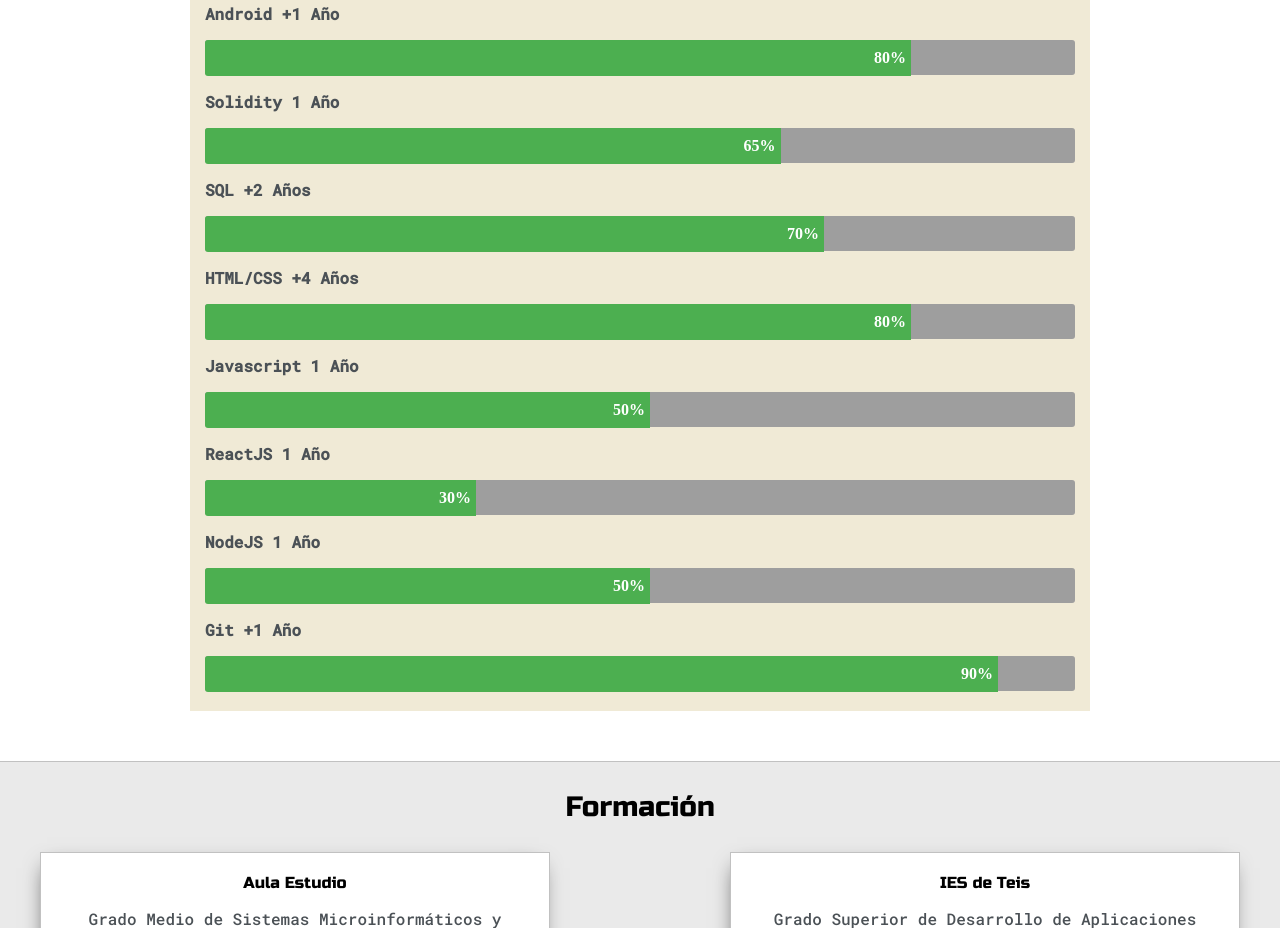
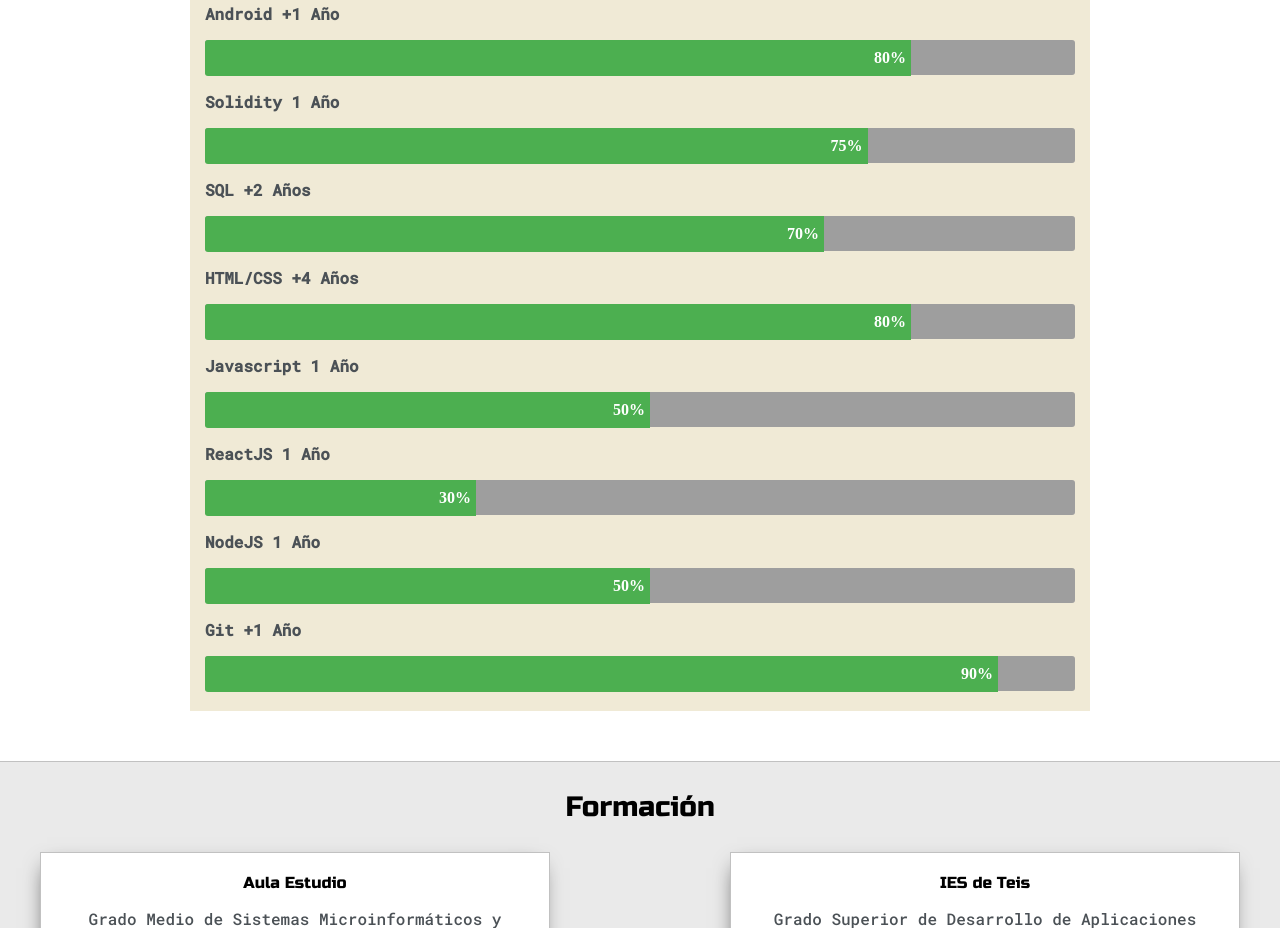
Before and after one commit to Blanko08/MyPortfolio, a plain HTML site: page index.html in a window 1280 px wide. Shown: the part 1278-2206 px from the top of the page. Drawn offline with Linux system fonts and the light colour scheme.

Commit message:
Actualización de skills

```diff
--- a/index.html
+++ b/index.html
@@ -121,7 +121,7 @@
                         </div>
                         <p>Solidity 1 Año</p>
                         <div class="container-skill-bars">
-                            <div class="skill solidity">65%</div>
+                            <div class="skill solidity">75%</div>
                         </div>
                         <p>SQL +2 Años</p>
                         <div class="container-skill-bars">
--- a/styles.css
+++ b/styles.css
@@ -307,7 +307,7 @@ h6 { font-size: 16px; }
 .java {width: 80%; border-radius: 3px 0 0 3px; background-color: #4CAF50;}
 .python {width: 70%; border-radius: 3px 0 0 3px; background-color: #4CAF50;}
 .android {width: 80%; border-radius: 3px 0 0 3px; background-color: #4CAF50;}
-.solidity {width: 65%; border-radius: 3px 0 0 3px; background-color: #4CAF50;}
+.solidity {width: 75%; border-radius: 3px 0 0 3px; background-color: #4CAF50;}
 .sql {width: 70%; border-radius: 3px 0 0 3px; background-color: #4CAF50;}
 .htmlCss {width: 80%; border-radius: 3px 0 0 3px; background-color: #4CAF50;}
 .javascript {width: 50%; border-radius: 3px 0 0 3px; background-color: #4CAF50;}
```
